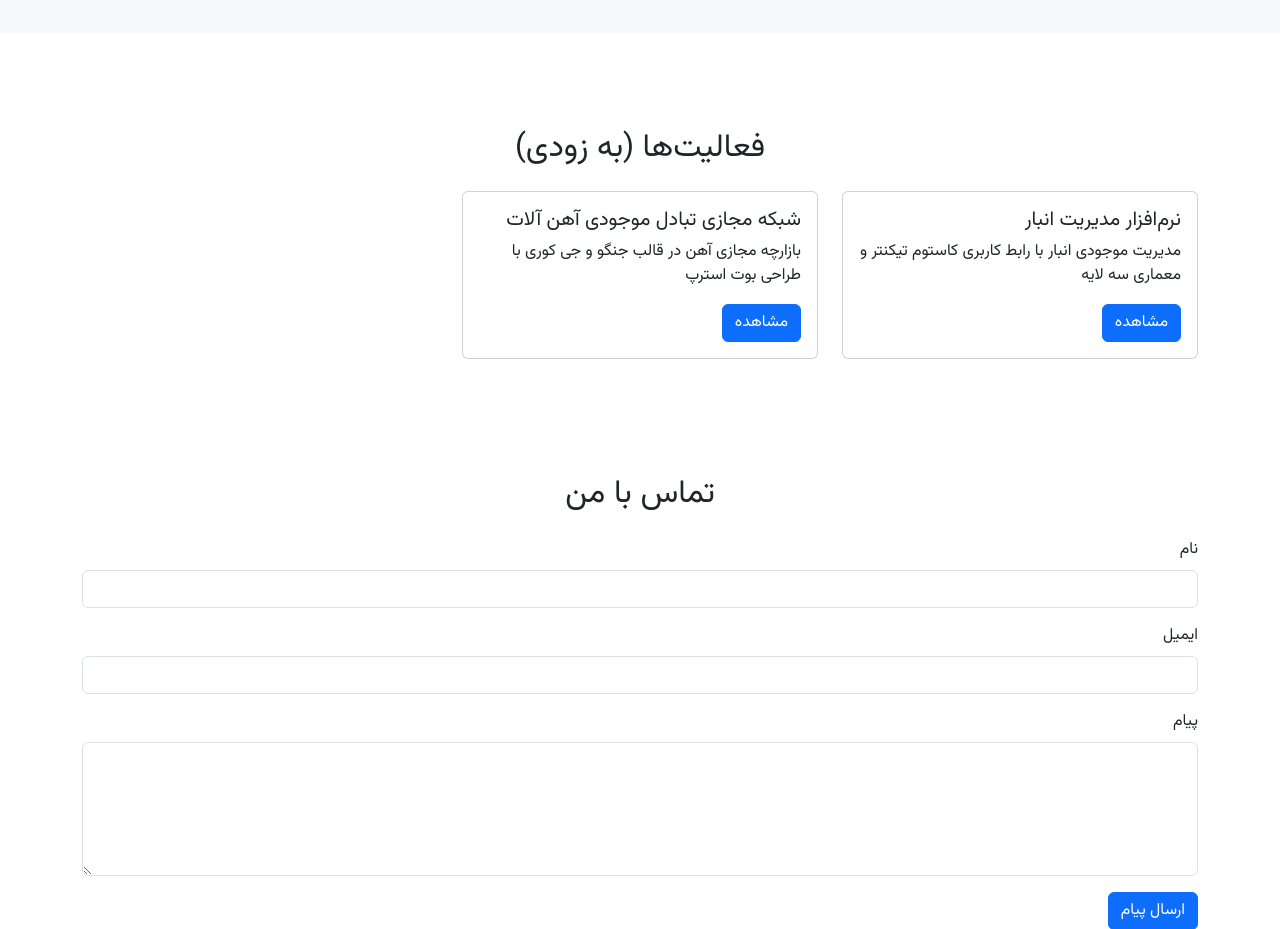
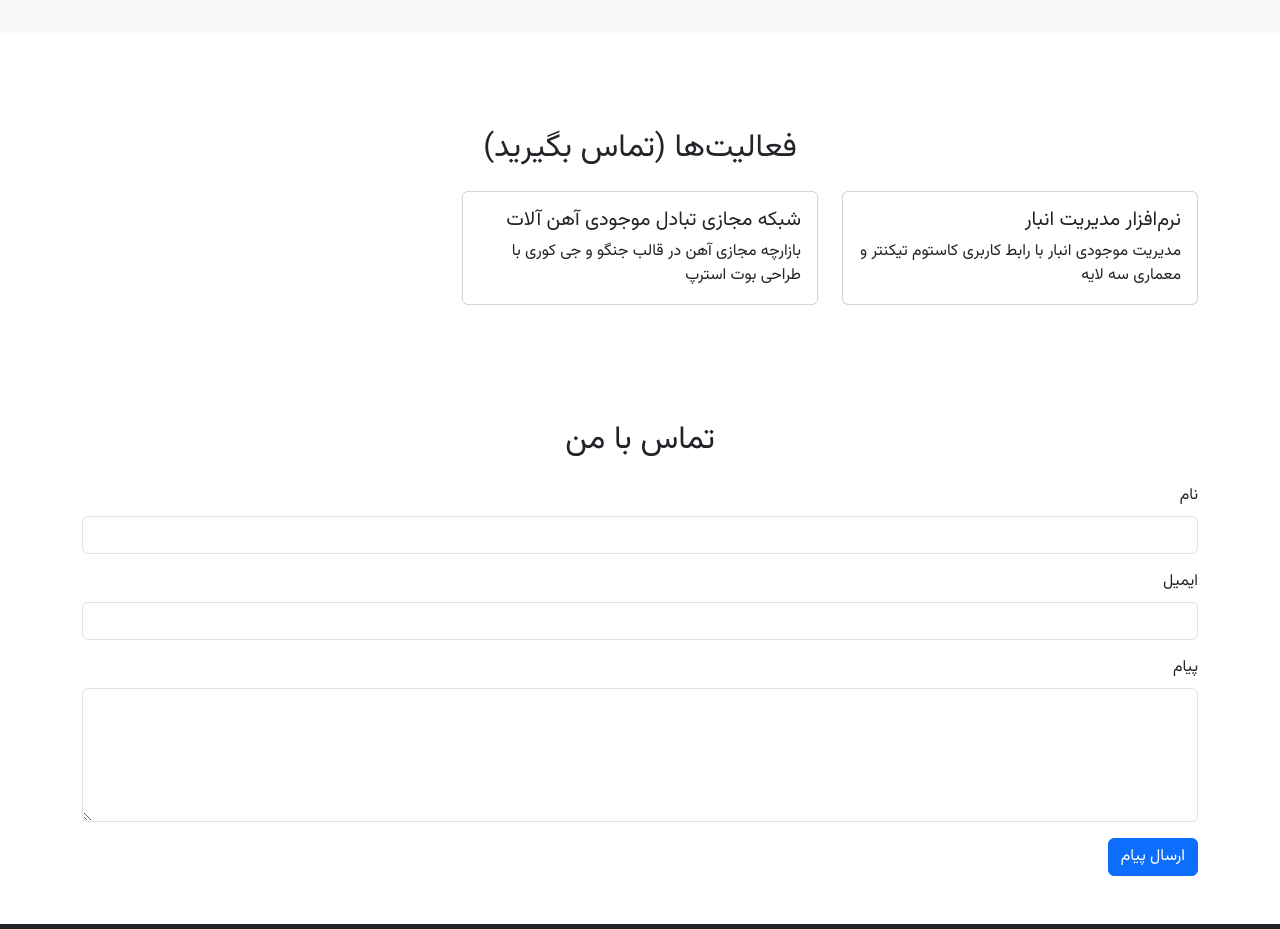
Before and after one commit to DanialKK/resume, a plain HTML site: page index.html in a window 1280 px wide. Shown: the part 1120-2049 px from the top of the page. Drawn offline with nearby package versions, Linux system fonts and the light colour scheme.

Commit message:
changed some details

```diff
--- a/index.html
+++ b/index.html
@@ -3,7 +3,7 @@
 <head>
     <meta charset="UTF-8">
     <meta name="viewport" content="width=device-width, initial-scale=1.0">
-    <title>رزومه سید دانیال</title>
+    <title>رزومه دانیال</title>
     <!-- CSS Bootstrap -->
     <link href="https://cdn.jsdelivr.net/npm/bootstrap@5.3.0/dist/css/bootstrap.min.css" rel="stylesheet">
     <!-- فونت Vazirmatn از Google Fonts -->
@@ -239,14 +239,14 @@
     <!-- بخش "فعالیت‌ها" -->
     <section id="experience" class="my-5 py-5">
         <div class="container">
-            <h2 class="text-center animate__animated animate__fadeInUp">فعالیت‌ها (به زودی)</h2>
+            <h2 class="text-center animate__animated animate__fadeInUp">فعالیت‌ها (تماس بگیرید)</h2>
             <div class="row mt-4">
                 <div class="col-md-4">
                     <div class="card animate__animated animate__fadeInUp">
                         <div class="card-body text-end">
                             <h5 class="card-title">نرم‌افزار مدیریت انبار</h5>
                             <p class="card-text">مدیریت موجودی انبار با رابط کاربری کاستوم تیکنتر و معماری سه لایه</p>
-                            <a href="" class="btn btn-primary" target="_blank">مشاهده</a>
+                            <!-- <a href="" class="btn btn-primary" target="_blank">مشاهده</a> -->
                         </div>
                     </div>
                 </div>
@@ -255,7 +255,7 @@
                         <div class="card-body text-end">
                             <h5 class="card-title">شبکه مجازی تبادل موجودی آهن آلات</h5>
                             <p class="card-text">بازارچه مجازی آهن در قالب جنگو و جی کوری با طراحی بوت استرپ</p>
-                            <a href="" class="btn btn-primary" target="_blank">مشاهده</a>
+                            <!-- <a href="" class="btn btn-primary" target="_blank">مشاهده</a> -->
                         </div>
                     </div>
                 </div>
--- a/styles.css
+++ b/styles.css
@@ -19,7 +19,7 @@ header {
 
 .skills-track {
     display: inline-block;
-    animation: marquee 30s linear infinite;
+    animation: marquee 30s linear infinite alternate;
 }
 
 .skill {
```
